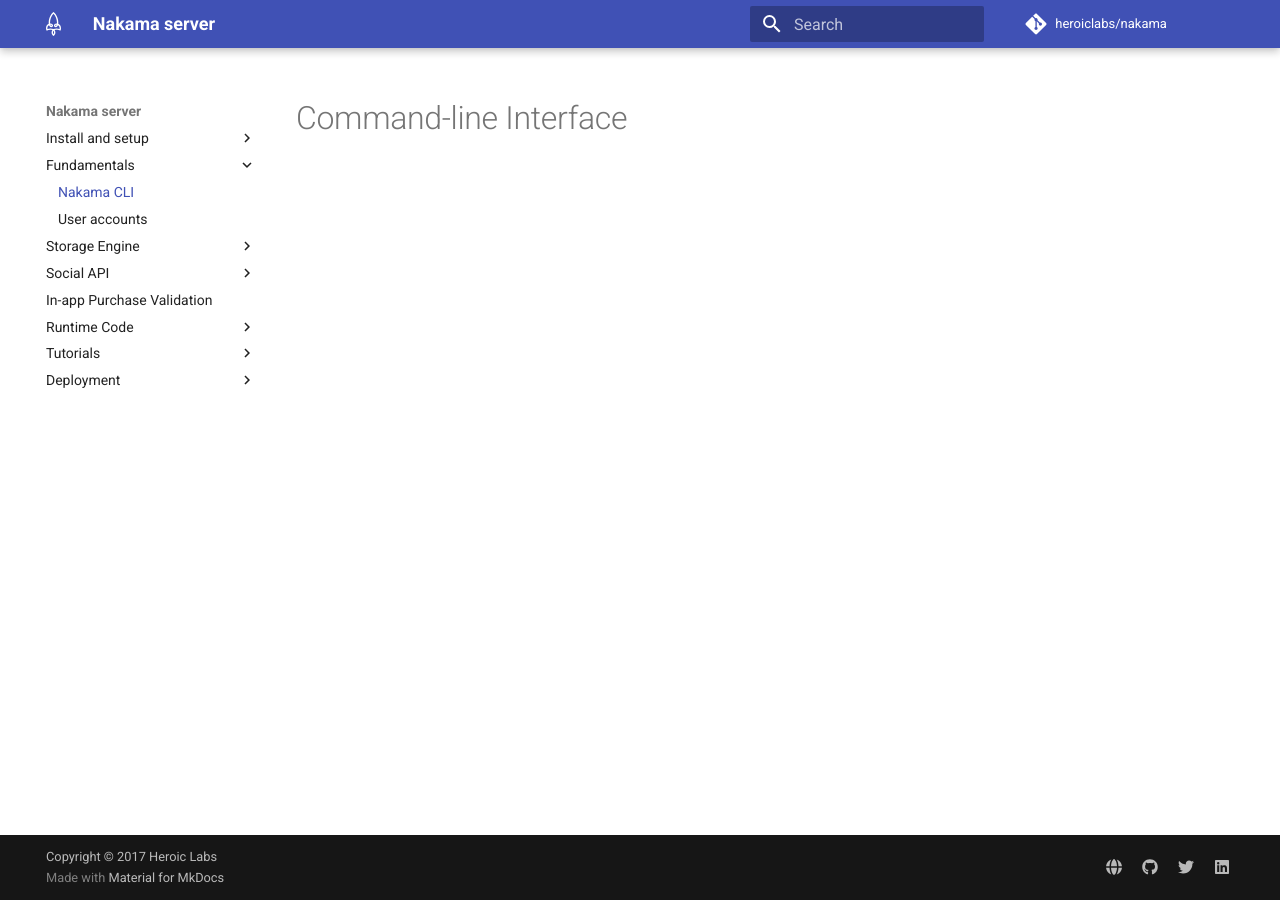
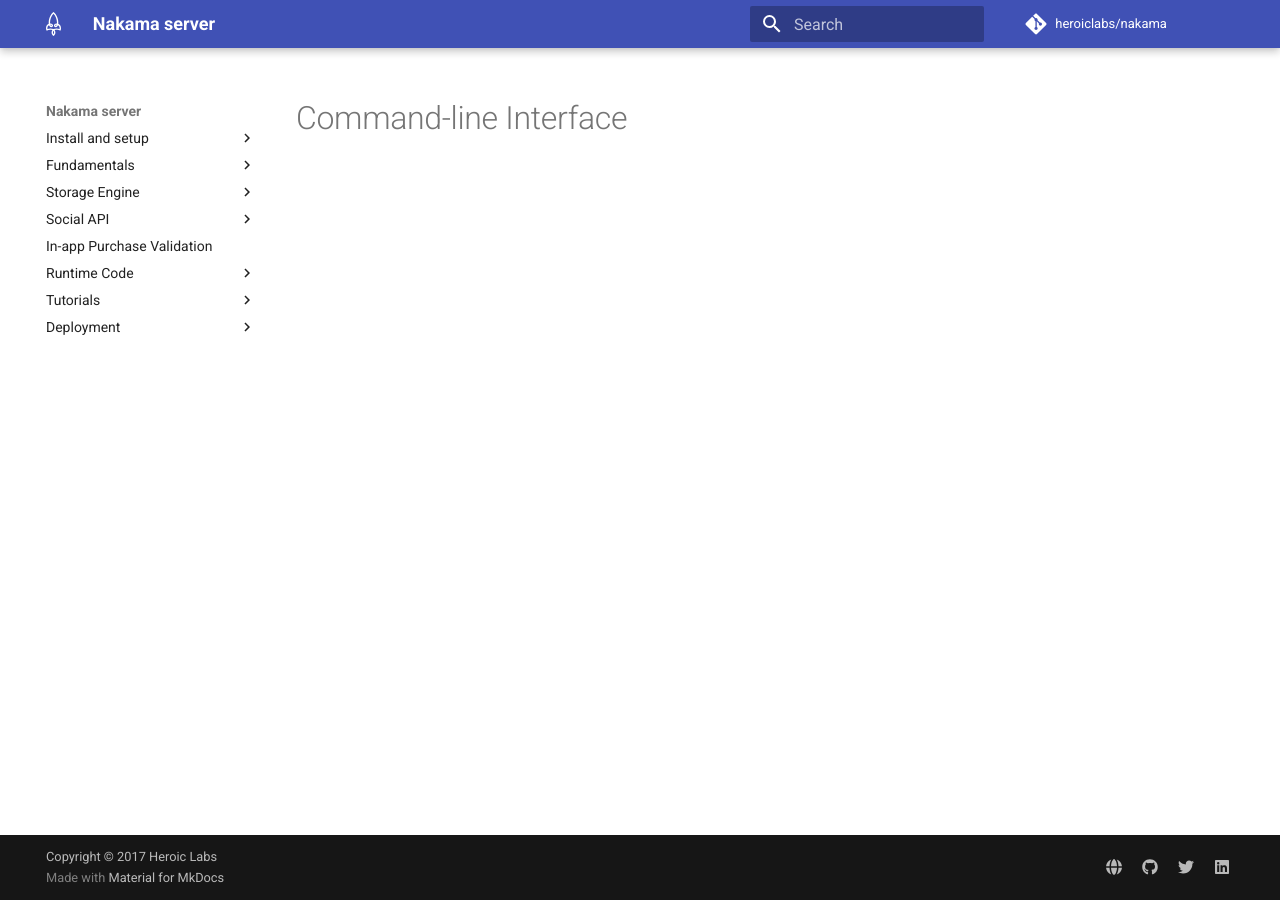
Before and after one commit to heroiclabs/nakama-docs, an MkDocs documentation site: the page built from docs/fundemental-server-cli.md, in a window 1280 px wide. Built offline with MkDocs 1.6.1 and Material for MkDocs 9.7.7, drawn with Linux system fonts in a browser that asks for light colours; comment, search, counter and statistics services are not loaded; old or Windows-style settings are respelled for this version of MkDocs.

Commit message:
Fix empty spaces

```diff
--- a/mkdocs.yml
+++ b/mkdocs.yml
@@ -55,7 +55,7 @@
 #- 'iOS/Swift guide': 'nakama-ios-swift-guide.md'
 #- 'JavaScript guide': 'nakama-javascript-guide.md'
 - 'Fundamentals':
-   - 'Nakama CLI': 'fundemental-server-cli.md'
+#   - 'Nakama CLI': 'fundemental-server-cli.md'
 #  - 'Authentication': 'fundemental-authentication.md'
    - 'User accounts': 'fundemental-user-accounts.md'
 #  - 'Resource limits': 'fundemental-resource-limits.md'
```
Also changed, not shown: docs/install-configuration.md (line endings or trailing spaces).
